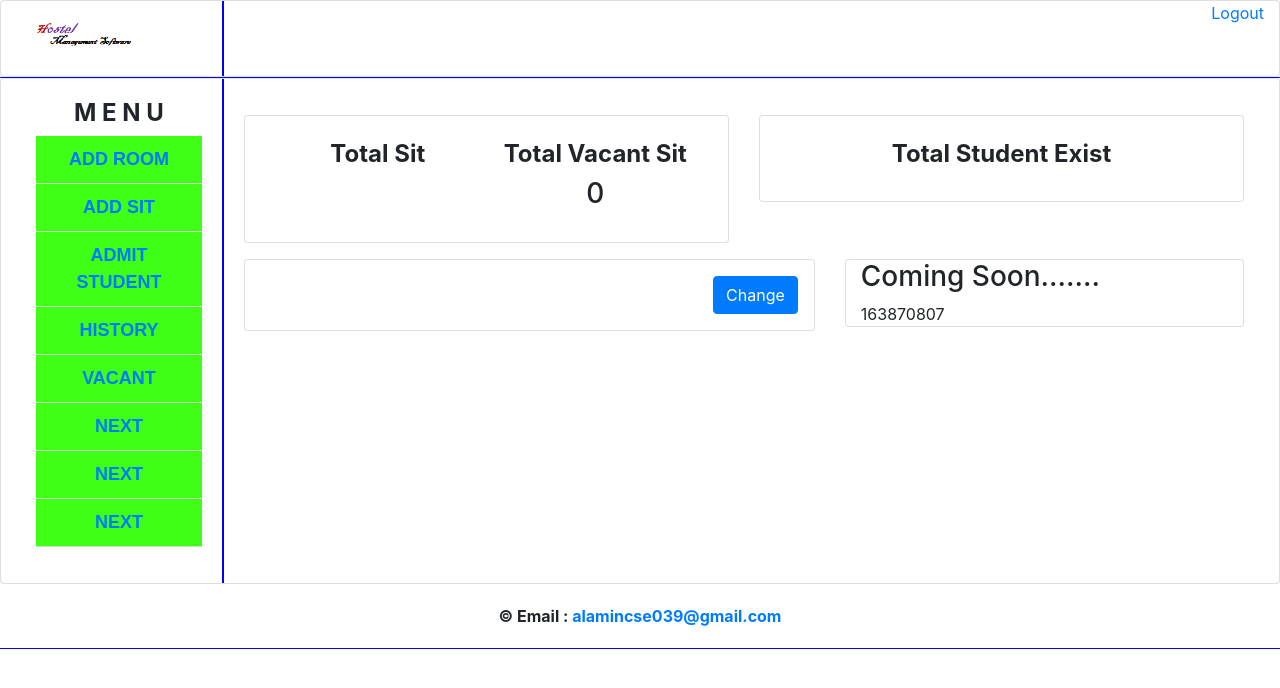
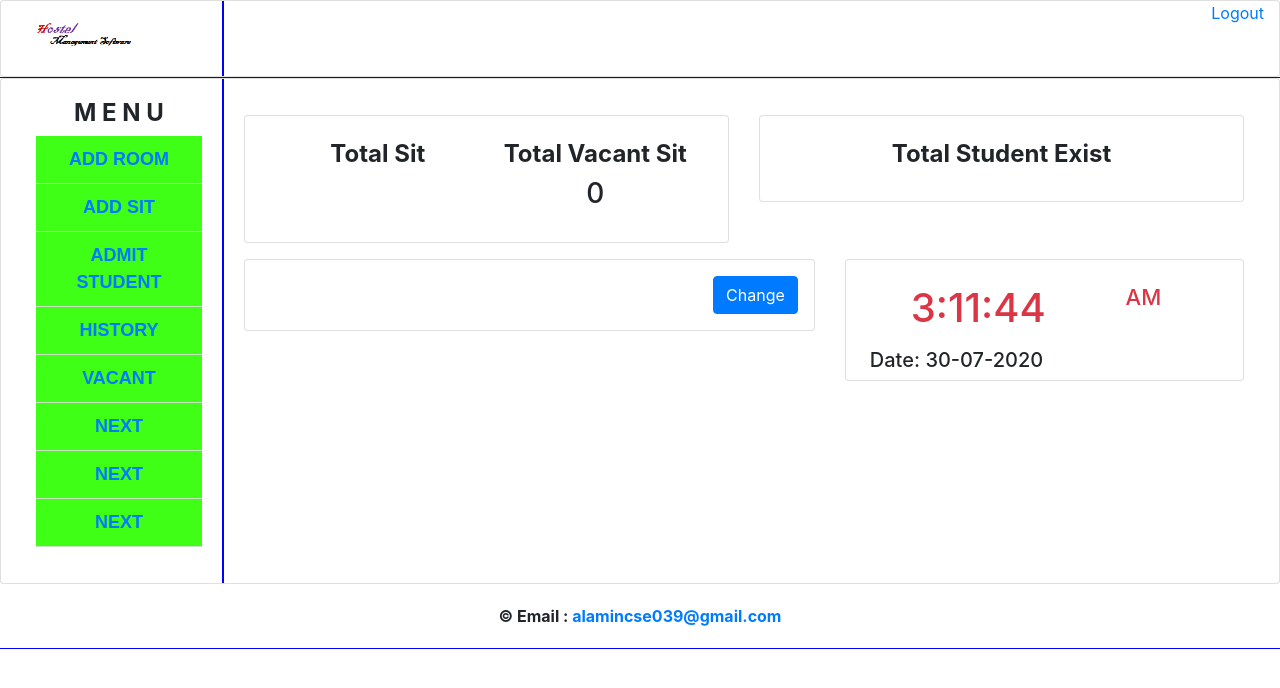
Before and after one commit to alamin22/hostel-management, a PHP site: page /dashboard.php in a window 1280 px wide. Shown: the top 688 px of the page. Run offline with PHP 8.4, Linux system fonts and the light colour scheme; the visitor is signed in with stand-in values (Sample User, id 1); data that the repository does not hold is empty.

Commit message:
Update dashboard.php

```diff
--- a/dashboard.php
+++ b/dashboard.php
@@ -72,16 +72,46 @@
 			<div class="col-12 col-sm-12 col-md-5 col-lg-5 mt-3">
 				<div class="card">
 					<div class="col-12 col-sm-12 col-md-12 col-lg-12">
-						<h3>Coming Soon.......</h3>
-						<?php
-							echo rand();
-						?>
+						<div class="row">
+						    <div class="col-xl-8 col-lg-8 col-md-8 col-sm-12 col-12">
+							 <h1 class="mb-3 mt-4 text-danger text-center" id="dashboard_clock"></h1>
+						    </div>
+						    <div class="col-xl-4 col-lg-4 col-md-4 col-sm-12 col-12 nopadding">
+							 <h2 class="mb-1 mt-4 text-danger" style="font-size: 22px" id="meridian"></h2>
+						    </div>
+						</div>
+						<div class="row">
+							<h5 class="ml-4">Date: <?php echo date('d-m-Y')?></h5>
+						</div>
 					</div>
 				</div>
 			</div>
 		</div>
 	</div>
+<script type="text/javascript">
+	 function updateClock ()
+	    {
+	    var currentTime = new Date ();
+	    var currentHours = currentTime.getHours ();
+	    var currentMinutes = currentTime.getMinutes ();
+	    var currentSeconds = currentTime.getSeconds ();
+	    currentMinutes = ( currentMinutes < 10 ? "0" : "" ) + currentMinutes;
+	    currentSeconds = ( currentSeconds < 10 ? "0" : "" ) + currentSeconds;
+	    var timeOfDay = ( currentHours < 12 ) ? "AM" : "PM";
+	    currentHours = ( currentHours > 12 ) ? currentHours - 12 : currentHours;
+	    currentHours = ( currentHours == 0 ) ? 12 : currentHours;
+	    var currentTimeString = currentHours + ":" + currentMinutes + ":" + currentSeconds;
 
+	    $("#dashboard_clock").html(currentTimeString);
+	    $("#meridian").html(timeOfDay);
+
+	 }
+
+	$(document).ready(function()
+	{
+	   setInterval('updateClock()', 1000);
+	});
+</script>
 <?php
 	include"footer.php";
 ?>
```
